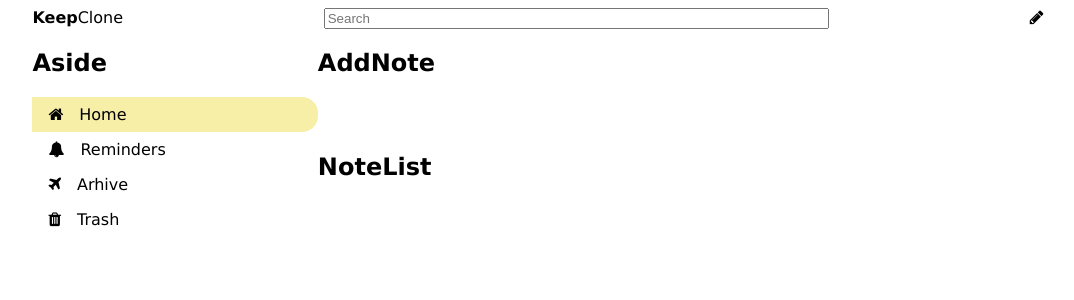
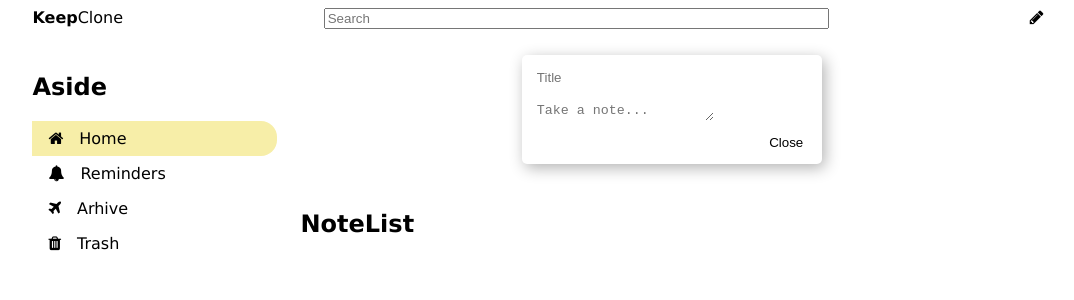
Before and after one commit to EivydasLeo-zz/keep-Clone-React, a React (Create React App) app: page / in a window 1280 px wide. Shown: the top 300 px of the page, without its empty margins (102-1176 px from the left). Built offline with nearby package versions, Linux system fonts and the light colour scheme.

Commit message:
add note style in place

```diff
--- a/src/App.css
+++ b/src/App.css
@@ -1,4 +1,8 @@
 /* // global */
+
+* {
+  box-sizing: border-box;
+}
 
 body {
   font-family: 'Lucida Sans', 'Lucida Sans Regular', 'Lucida Grande', 'Lucida Sans Unicode', Geneva,
@@ -26,6 +30,7 @@ a {
   max-width: 80%;
   margin: 0 auto;
   display: grid;
+  gap: 1.5em;
   grid-template-areas:
     'header header header header header'
     'aside add-note add-note add-note add-note '
--- a/src/App.jsx
+++ b/src/App.jsx
@@ -5,7 +5,9 @@ import AppAddNote from './components/appAddNote/appAddNote';
 import AppNoteList from './components/appNoteList/appNoteList';
 import './App.css';
 class App extends Component {
-  state = {};
+  state = {
+    notes: [],
+  };
   render() {
     return (
       <div className="App">
--- a/src/components/appAddNote/appAddNote.jsx
+++ b/src/components/appAddNote/appAddNote.jsx
@@ -1,11 +1,30 @@
 import React, { Component } from 'react';
+import './style.css';
 
 class AppAddNote extends Component {
   state = {};
+
+  handleSubmit = (event) => {
+    event.preventDefault();
+    console.log('siusti');
+  };
+
   render() {
     return (
       <div className="add-note">
-        <h2>AddNote</h2>
+        <div className="inner-note">
+          <form onSubmit={this.handleSubmit}>
+            <input className="input" type="text" name="title" placeholder="Title" />
+            <textarea
+              className="input textarea"
+              name="body"
+              placeholder="Take a note..."
+            ></textarea>
+            <button className="link-like" type="submit">
+              Close
+            </button>
+          </form>
+        </div>
       </div>
     );
   }
--- /dev/null
+++ b/src/components/appAddNote/style.css
@@ -0,0 +1,32 @@
+.add-note {
+  display: flex;
+  align-items: center;
+  justify-content: center;
+}
+
+.inner-note {
+  /* border: 1px solid #000; */
+  padding: 0.8em;
+  border-radius: 5px;
+  min-width: 300px;
+  box-shadow: 3px 4px 15px 0px #b3b3b3;
+}
+
+.input {
+  border: none;
+  display: block;
+  height: 1.5em;
+  margin-bottom: 1em;
+}
+
+.input:focus-visible {
+  outline: none;
+  border-bottom: 1px solid #000;
+}
+
+.link-like {
+  border: none;
+  background-color: transparent;
+  cursor: pointer;
+  float: right;
+}
```
